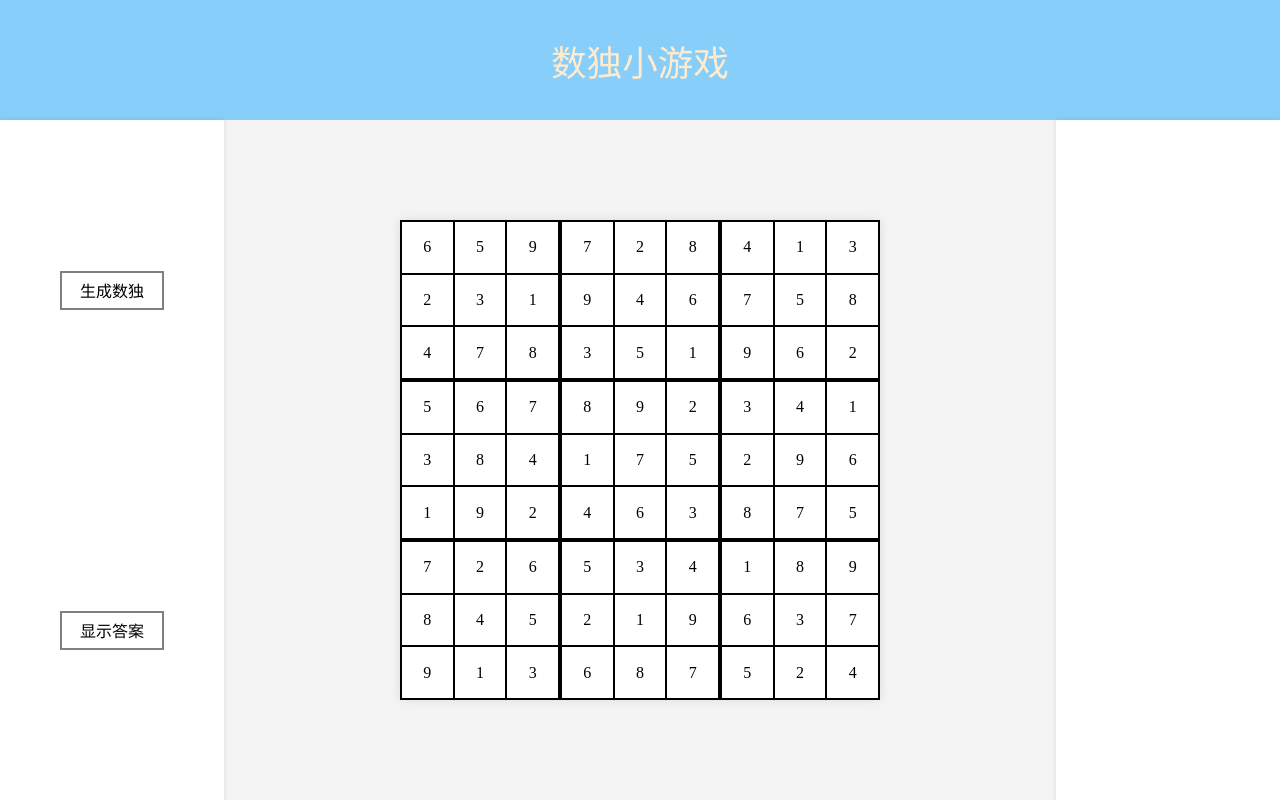
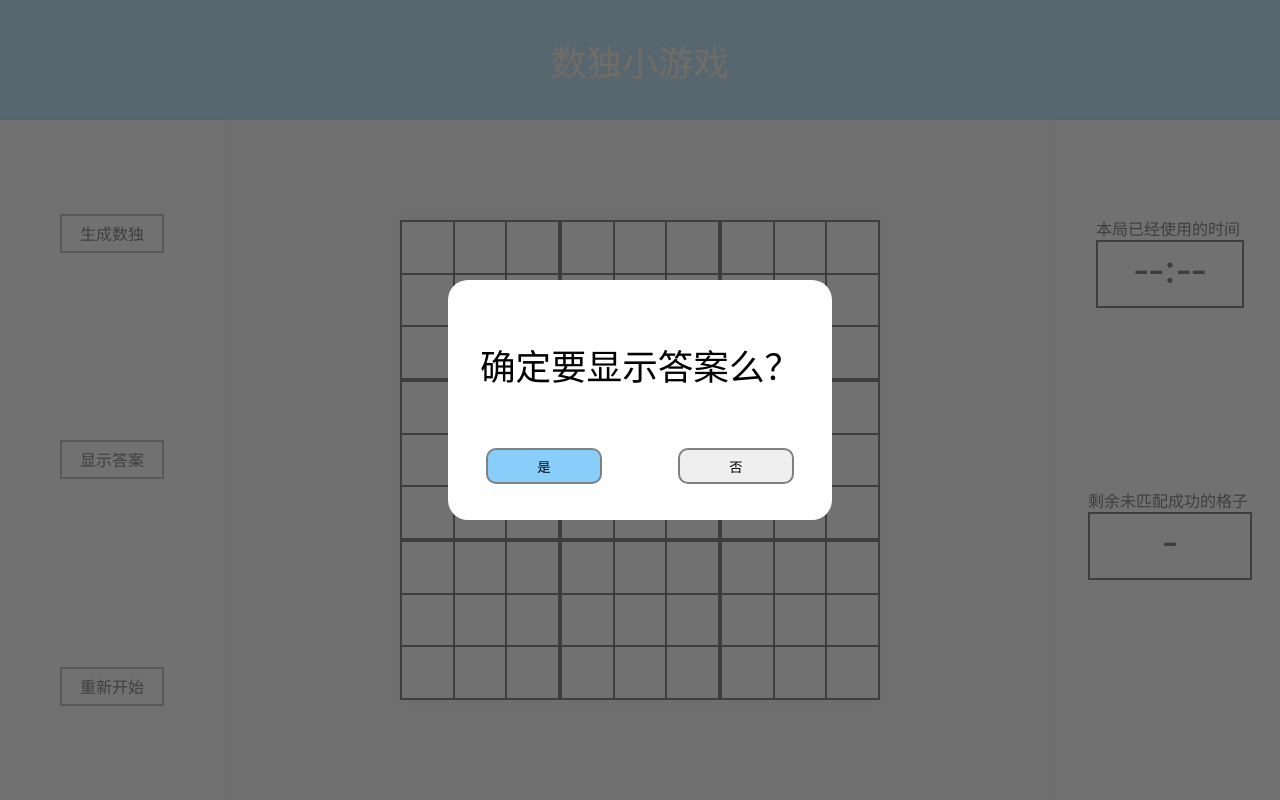
Before and after one commit to OuterCyrex/sudoku, a website: page index.html in a window 1280 px wide. Both pictures are taken after a click on the element "显示答案". Drawn offline with Linux system fonts and the light colour scheme.

Commit message:
Add files via upload

```diff
--- a/css/mainCSS.css
+++ b/css/mainCSS.css
@@ -75,3 +75,89 @@ header{
     color:blanchedalmond;
     -webkit-user-select: none;
 }
+#num-container{
+    width:100%;
+    height:80%;
+    display: flex;
+    flex-direction: column;
+    justify-content: space-around;
+    align-items: center;
+}
+#clock .number{
+    height:80%;
+    width:100%;
+    background-color:white;
+    border:2px solid black;
+    text-align: center;
+    font-size:45px;
+}
+#clock{
+    text-align: center;
+}
+#left{
+    text-align: center;
+}
+#left .number{
+    height:80%;
+    width:100%;
+    background-color:white;
+    border:2px solid black;
+    text-align: center;
+    font-size:45px;
+}
+#modal{
+    -webkit-user-select: none;
+    height:100vh;
+    width:100vw;
+    background-color: rgba(77, 78, 77, 0.8);
+    z-index:10;
+    position: fixed;
+    left: 0;
+    top: 0;
+    display: none;
+    justify-content: center;
+    align-content: center;
+}
+#alert{
+    height:30vh;
+    width:30vw;
+    background-color:white;
+    border-radius:20px;
+    display:flex;
+    flex-direction: column;
+    justify-content: center;
+    align-items: center;
+}
+.Confirm{
+    width:100%;
+    height:30%;
+    align-content: center;
+    display:flex;
+    justify-content: space-around;
+}
+.text{
+    font-size:calc(10px + 2vw);
+    font-family: "微軟正黑體 Light", serif;
+    margin:auto;
+}
+.Confirm .yes{
+    height:50%;
+    width: 30%;
+    border:2px solid grey;
+    text-align: center;
+    background-color:lightskyblue;
+    border-radius: 10px;
+}
+.no:hover{
+    transform:scale(1.2);
+}
+.yes:hover{
+    transform:scale(1.2);
+}
+.Confirm .no{
+    height:50%;
+    width: 30%;
+    border:2px solid grey;
+    text-align: center;
+    border-radius: 10px;
+}
--- a/index.html
+++ b/index.html
@@ -11,6 +11,7 @@
     <div id="index">
         <div class="btn" id="btn1">生成数独</div>
         <div class="btn" id="btn2">显示答案</div>
+        <div class="btn" id="btn3">重新开始</div>
     </div>
     <div id="SudokuMain">
     <div class="subBlock part1">
@@ -114,8 +115,27 @@
     </div>
     </div>
     <div id="number-selector" >
+        <div id="num-container">
+            <div id="clock">
+                本局已经使用的时间
+                <div class="number">--:--</div>
+            </div>
+            <div id="left">剩余未匹配成功的格子
+            <div class="number">-</div>
+            </div>
+        </div>
     </div>
 </div>
+<div id="modal">
+    <div id="alert">
+        <div class="text"></div>
+        <div class="Confirm">
+            <button class="yes">是</button>
+            <button class="no">否</button>
+        </div>
+    </div>
+</div>
+
 </body>
 </html>
 <script src="js/SudokuGenerated.js" type="module"></script>
--- a/js/SudokuGenerated.js
+++ b/js/SudokuGenerated.js
@@ -118,7 +118,9 @@ function transToSudoku(AllSudoku){
 var TrueMatrix = transToSudoku(window.sudoku);
 
 btn1.addEventListener("click",function() {
-    let hard = prompt("请输入数独的难度：","20")
+    const left = document.querySelector("#left .number")
+    left.innerText = "-";
+    let hard = prompt("请输入数独的难度：","10")
     for (let i = 1; i <= 9; i ++) {
         for(let j = 1; j <= 9; j ++) {
             let block = `.part${i} .block${j}`
@@ -139,10 +141,25 @@ btn1.addEventListener("click",function() {
             spaceBlock.innerText = '';
         }
     }
+    window.startTime = new Date().getTime();
 })
 
+const clock = document.querySelector("#clock .number");
+setInterval(function () {
+   let timer = new Date().getTime();
+   let seconds = (timer - window.startTime) / 1000;
+   let minuteTime = parseInt((seconds / 60)).toString().padStart(2, "0").padStart(2, "0");
+   let secondTime = parseInt(seconds % 60).toString().padStart(2, "0");
+    if(window.startTime!==undefined){
+        clock.innerText = minuteTime + ":" + secondTime;
+    }else{
+        clock.innerText = "--:--";
+    }
+   }, 1000)
 
 btn2.addEventListener("click", function() {
+    modalAlert("确定要显示答案么？",function(flag){
+        if(flag){
             for (let i = 1; i <= 9; i ++) {
                 for(let j = 1; j <= 9; j ++) {
                     let block = `.part${i} .block${j}`
@@ -151,6 +168,8 @@ btn2.addEventListener("click", function() {
                 }
             }
             console.log(TrueMatrix)
+        }
+    })
 })
 
 let subBlock = document.querySelector("#SudokuMain")
@@ -174,9 +193,46 @@ subBlock.addEventListener("click", function(e) {
             }
         }
     }
+    const left = document.querySelector("#left .number")
+    left.innerText = 81 - count;
     console.log(count);
     if(count === 81){
-        alert("完全正确喵！")
+        const confirm = document.querySelector(".Confirm");
+        confirm.style.display = "none";
+        modalAlert("完全正确喵！")
+        setTimeout(function (){
+            confirm.style.display="flex";
+            modalAlert("是否重新开始呢？", function (flag) {
+                if (flag) {
                     window.location.reload();
                 }
             })
+        },2000)
+    }
+})
+
+let btn3 = document.querySelector("#btn3");
+btn3.addEventListener("click",function() {
+    modalAlert("确定要重新开始么？",function(flag){
+        if(flag){
+            window.location.reload();
+        }
+    })
+})
+
+function modalAlert(text,callback){
+    const modal = document.querySelector("#modal")
+    modal.style.display = "grid"
+    const alertText = document.querySelector(".text");
+    alertText.innerHTML = text;
+    const confirm = document.querySelector(".Confirm .yes");
+    const cancel = document.querySelector(".Confirm .no");
+    confirm.addEventListener("click", function(){
+        modal.style.display = "none";
+        callback(true)
+    })
+    cancel.addEventListener("click", function(){
+        modal.style.display = "none";
+        callback(false)
+    })
+}
```
Lines whose indentation alone changed are shown as unchanged.
